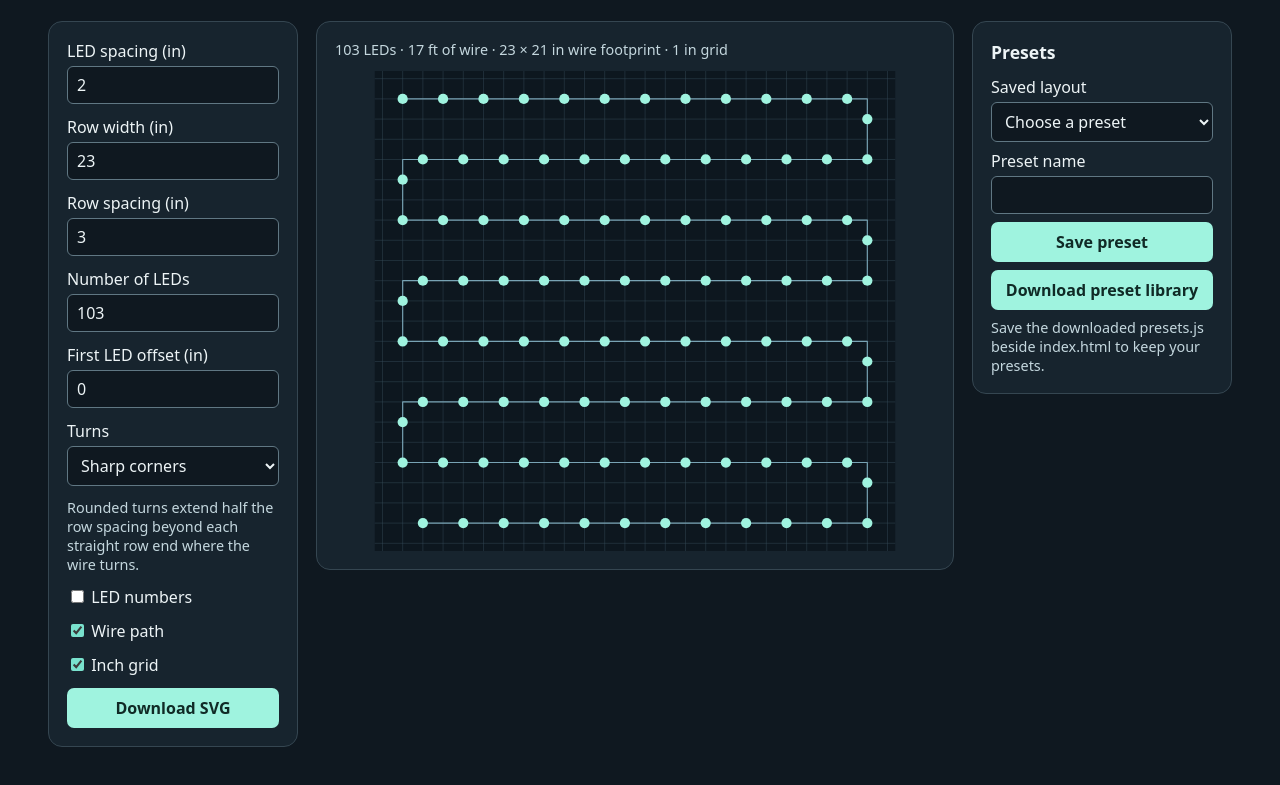
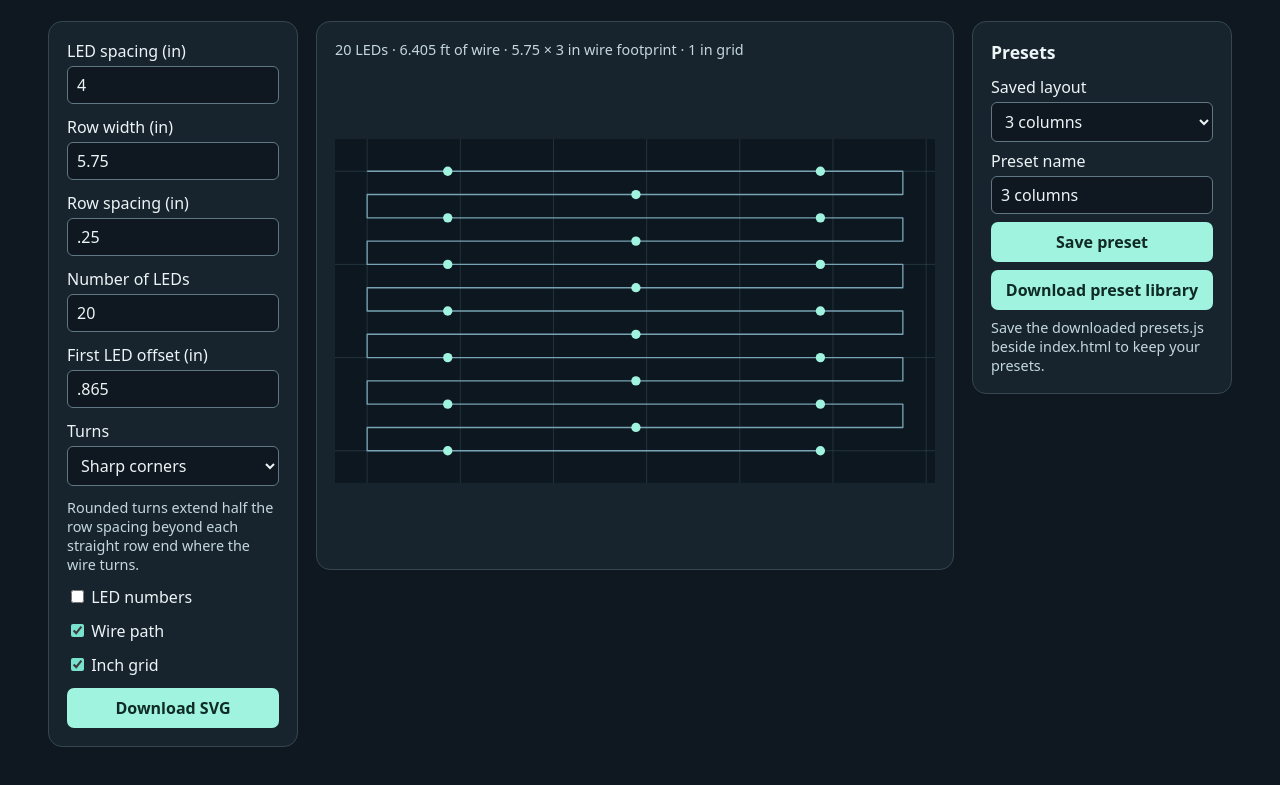
Before and after one commit to ForrestTrepte/LEDStringFabricLayout, a plain HTML site: page index.html in a window 1280 px wide. Shown: the part 111-896 px from the top of the page. Drawn offline with Linux system fonts and the light colour scheme.

Commit message:
default to first preset

```diff
--- a/index.html
+++ b/index.html
@@ -299,9 +299,7 @@
     presetList.value = selected;
   }
 
-  presetList.addEventListener('change', () => {
-    const name = presetList.value;
-    if (!presets.has(name)) return;
+  function applyPreset(name) {
     const settings = presets.get(name);
     for (const field of presetFields) {
       const control = controls.elements[field];
@@ -309,6 +307,12 @@
       else control.value = settings[field];
     }
     presetName.value = name;
+  }
+
+  presetList.addEventListener('change', () => {
+    const name = presetList.value;
+    if (!presets.has(name)) return;
+    applyPreset(name);
     render();
   });
 
@@ -357,7 +361,9 @@
     svg.setAttribute('height', height + 'in');
     downloadFile(new XMLSerializer().serializeToString(svg), 'image/svg+xml', 'led-fabric-layout.svg');
   });
-  updatePresetList();
+  const firstPreset = presets.keys().next().value;
+  updatePresetList(firstPreset);
+  if (presets.size) applyPreset(firstPreset);
   render();
 </script>
 
```
